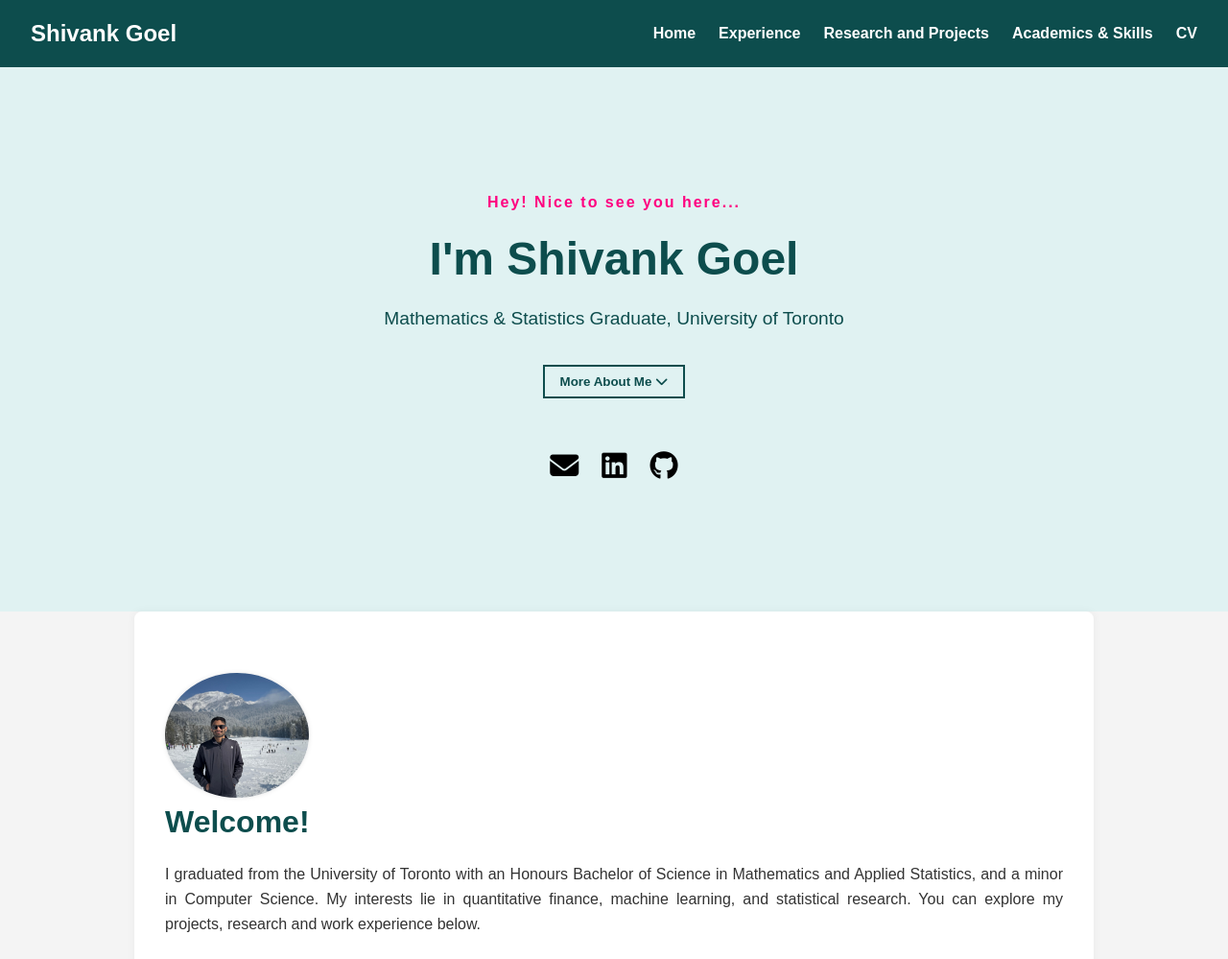
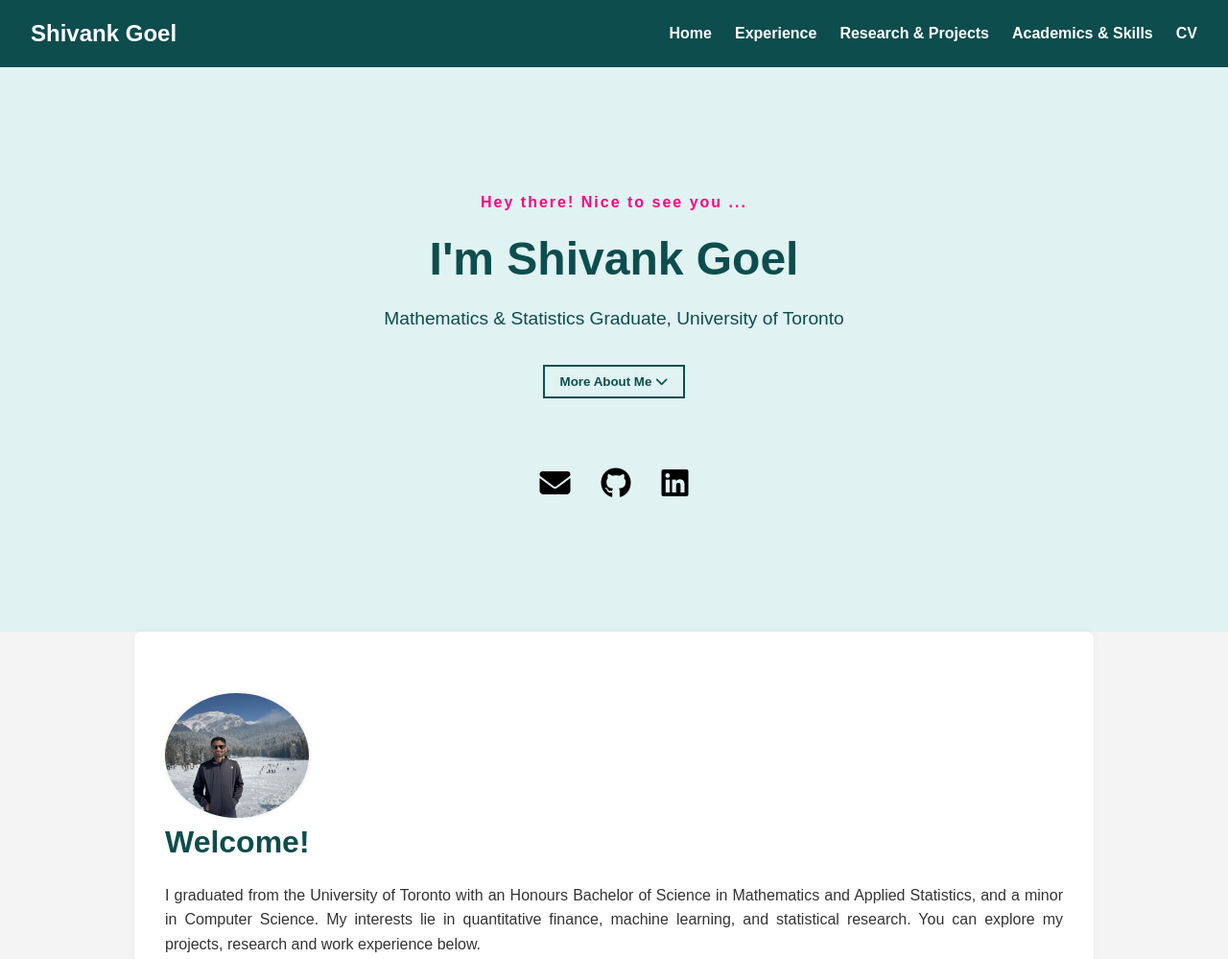
Before and after one commit to shivankgoel003/Portfolio-website, a plain HTML site: page index.html in a window 1280 px wide. Shown: the top 999 px of the page at 96% size. Drawn offline with Linux system fonts and the light colour scheme; files whose address does not match are found by name.

Commit message:
javascript and icons added

```diff
--- a/css/style.css
+++ b/css/style.css
@@ -87,6 +87,25 @@ body {
     font-weight: 500;
     color: #0d4d4d;
 }
+
+.icon-links {
+  margin-top: 2rem;
+  display: flex;
+  justify-content: center;
+  gap: 2rem;
+}
+
+.icon-links a {
+  color: black;
+  font-size: 2rem;
+  transition: transform 0.3s, color 0.3s;
+}
+
+.icon-links a:hover {
+  transform: scale(1.2);
+  color: #ffc107;
+}
+
 
 .more-btn {
     background: transparent;
--- a/index.html
+++ b/index.html
@@ -4,10 +4,11 @@
   <meta charset="UTF-8" />
   <meta name="viewport" content="width=device-width, initial-scale=1.0"/>
   <title>Shivank Goel - Portfolio</title>
-  <link rel="stylesheet" href="https://cdnjs.cloudflare.com/ajax/libs/font-awesome/6.5.0/css/all.min.css"
-  integrity="sha512-CT55P+phwzZ7W6VZ0BbUgbFbMnnkq8x20TIBxBN0XWEdQotLRVRcbK+p5jKzqPb9aYtGrwcdAoVvERhw2GUMaQ=="
-  crossorigin="anonymous" referrerpolicy="no-referrer" />
+<!-- Font Awesome for email, GitHub, LinkedIn -->
+<link rel="stylesheet" href="https://cdnjs.cloudflare.com/ajax/libs/font-awesome/6.5.0/css/all.min.css" integrity="sha512-..." crossorigin="anonymous" referrerpolicy="no-referrer" />
+
   <link rel="stylesheet" href="css/style.css"/>
+
 
   <style>
     .contact-icons i {
@@ -26,7 +27,7 @@
       <ul class="nav-links">
         <li><a href="#home">Home</a></li>
         <li><a href="experience.html">Experience</a></li>
-        <li><a href="#projects">Research and Projects</a></li>
+        <li><a href="#projects">Research & Projects</a></li>
         <li><a href="academics.html">Academics & Skills</a></li>
         <li><a href="cv.html">CV</a></li>
       </ul>
@@ -36,7 +37,7 @@
   <!-- Hero Section -->
   <header class="hero-section" id="home">
     <div class="hero-overlay">
-      <p class="intro-text">Hey! Nice to see you here...</p>
+      <p id="typing-text" class="intro-text"></p>
       <h1 class="hero-title">I'm Shivank Goel</h1>
       <h2 class="hero-subtitle">Mathematics & Statistics Graduate, University of Toronto</h2>
 
@@ -46,17 +47,12 @@
       </button>
 
       <!-- Contact Icons -->
-      <div class="contact-icons">
-        <a href="mailto:shivankg.goel@mail.utoronto.ca" aria-label="Email">
-          <i class="fas fa-envelope"></i>
-        </a>
-        <a href="https://linkedin.com/in/shivankgoel" target="_blank" aria-label="LinkedIn">
-          <i class="fab fa-linkedin"></i>
-        </a>
-        <a href="https://github.com/shivankgoel003" target="_blank" aria-label="GitHub">
-          <i class="fab fa-github"></i>
-        </a>
+    <div class="icon-links">
+    <a href="mailto:shivankg.goel@mail.utoronto.ca" aria-label="Email"><i class="fas fa-envelope"></i></a>
+    <a href="https://github.com/shivankgoel003" target="_blank" aria-label="GitHub"><i class="fab fa-github"></i></a>
+    <a href="https://linkedin.com/in/shivankgoel" target="_blank" aria-label="LinkedIn"><i class="fab fa-linkedin"></i></a>
     </div>
+
     </div>
   </header>
 
@@ -76,14 +72,15 @@
 
 
 
-  <!-- Footer -->
 <footer>
-    <p><a href="mailto:shivankg.goel@mail.utoronto.ca">shivankg.goel@mail.utoronto.ca</a></p>
+  <p><a href="mailto:shivankg.goel@mail.utoronto.ca">shivankg.goel@mail.utoronto.ca</a> | <a href="mailto:shivankgoel2020@gmail.com">shivankgoel2020@gmail.com</a></p>
   <p>
     <a href="https://linkedin.com/in/shivankgoel" target="_blank">LinkedIn</a> |
     <a href="https://github.com/shivankgoel003" target="_blank">GitHub</a>
   </p>
+  <p style="margin-top: 1rem;">© 2025 Shivank Goel</p>
 </footer>
+
 
   <!-- Scroll Script -->
   <script>
@@ -92,6 +89,6 @@
     }
   </script>
 
-  <script src="js/script.js"></script>
+  <script src="javascript/script.js"></script>
 </body>
 </html>
--- /dev/null
+++ b/javascript/script.js
@@ -0,0 +1,15 @@
+// js/script.js
+
+const text = "Hey there! Nice to see you ...";
+const typingElement = document.getElementById("typing-text");
+let index = 0;
+
+function type() {
+  if (index < text.length) {
+    typingElement.textContent += text.charAt(index);
+    index++;
+    setTimeout(type, 50);
+  }
+}
+
+window.addEventListener("DOMContentLoaded", type);
```
Also changed, not shown: academics.html (+11 -1 lines), cv.html (+3 -3 lines), experience.html (+1 -1 lines). Lines whose indentation alone changed are shown as unchanged.
